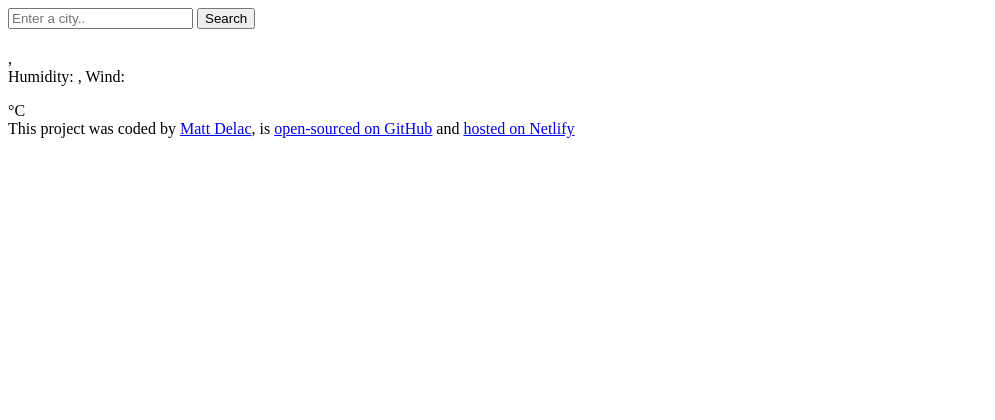
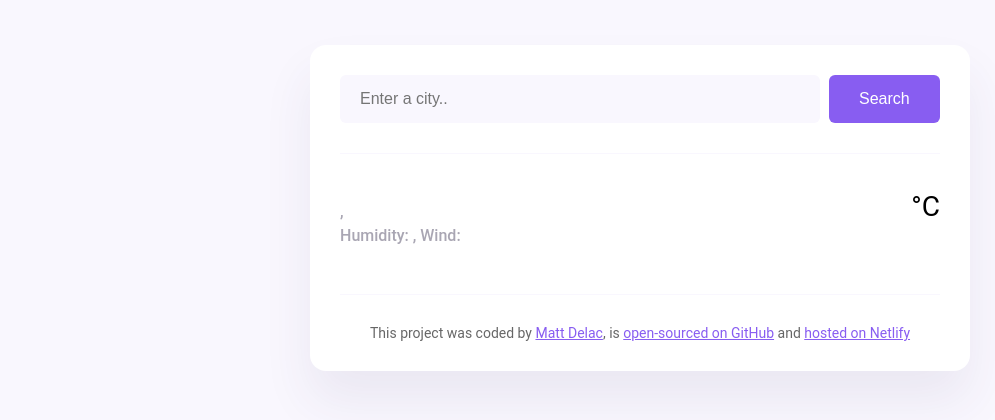
Before and after one commit to sharon22-tech/Shecodes-week-7-homework, a plain HTML site: page index.html in a window 1280 px wide. Shown: the whole page, without its empty margins (0-995 px from the left). Drawn offline with nearby package versions, Linux system fonts and the light colour scheme; files that its build step writes are made by us from their sources; no server answers; files whose address does not match are found by name.

Commit message:
Update index.html

```diff
--- a/index.html
+++ b/index.html
@@ -6,6 +6,7 @@
     <meta name="viewport" content="width=device-width, initial-scale=1.0" />
     <title>SheCodes</title>
     <script src="https://unpkg.com/axios@1.6.7/dist/axios.min.js"></script>
+<link href="src/styles.css" rel="stylesheet">
   </head>
   <body>
     <div class="weather-app">
```
